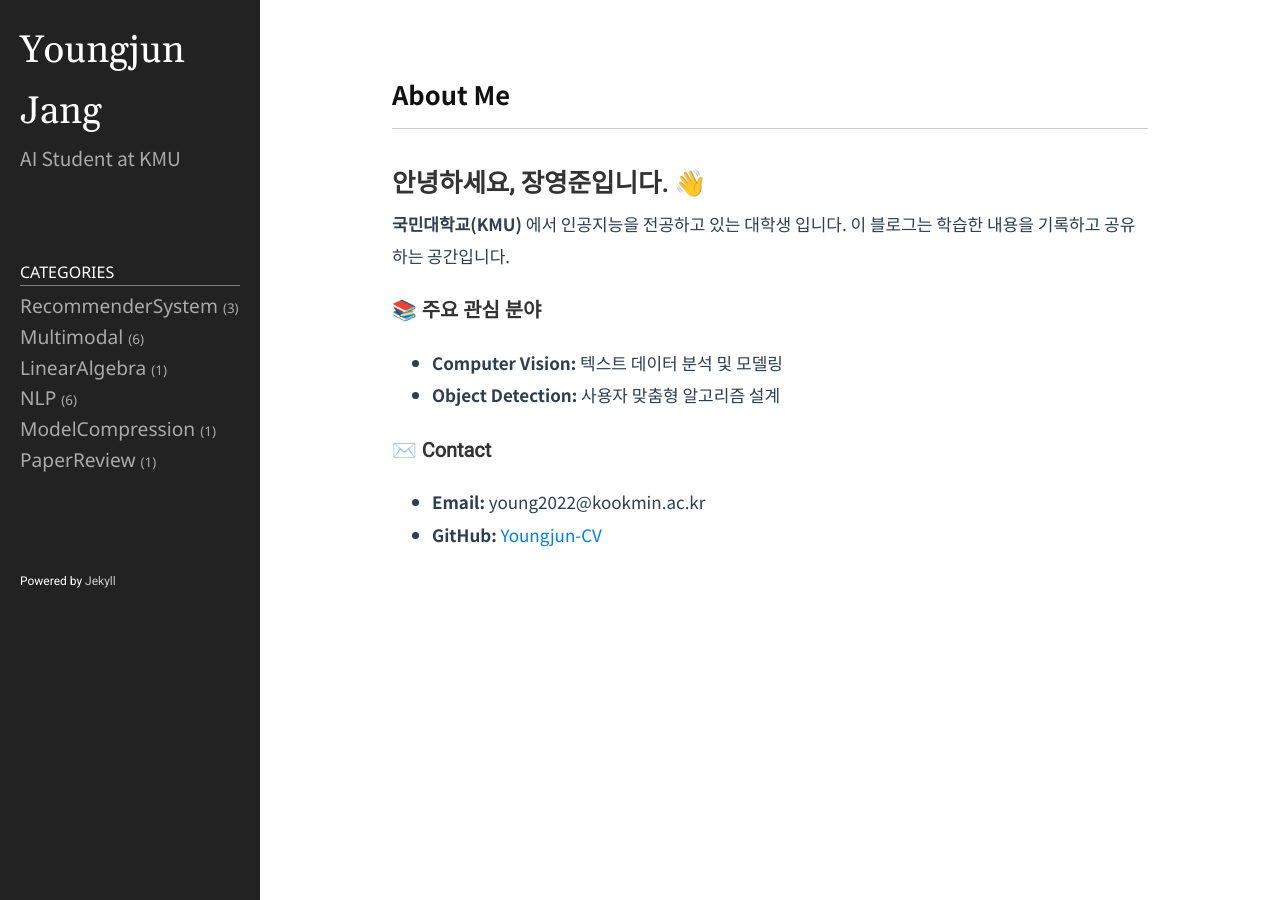
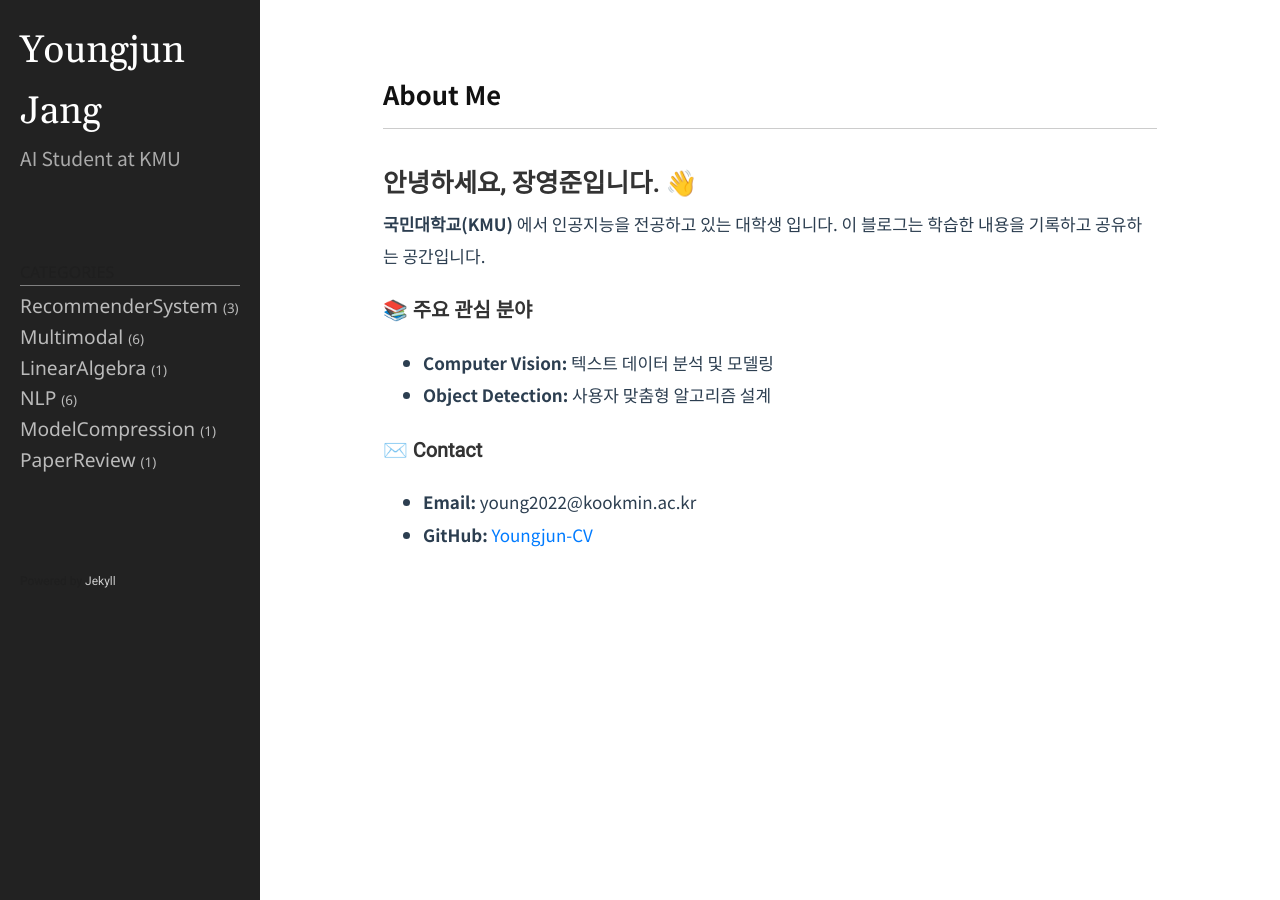
Before and after one commit to Youngjun-CV/Youngjun-CV.github.io, a Jekyll site: the page built from index.md, in a window 1280 px wide. Built offline with Jekyll 4.4.1, drawn with Linux system fonts in a browser that asks for light colours.

Commit message:
Update style.css

```diff
--- a/public/css/style.css
+++ b/public/css/style.css
@@ -91,7 +91,7 @@ code {
 	/*margin-left: 180px;*/
 	flex: 1 1 auto;
     padding: 20px 80px;
-    max-width: 1000px;
+    max-width: 1050px;
     margin: 0 auto;
 }
 
@@ -103,7 +103,7 @@ code {
 	padding: 20px;
 	z-index: 1;
 	background-color: #222;
-	color: #fff;
+	color: #1f1f1f;
 }
 
 .sidebar-item {
@@ -146,7 +146,7 @@ a.nav-item {
 	font-size: 120%;
 	font-family: "Noto Sans";
 	text-transform: capitalize;
-	color: #aaa;
+	color: #bbb;
 }
 
 a.nav-item:hover { color: #777; }
```
